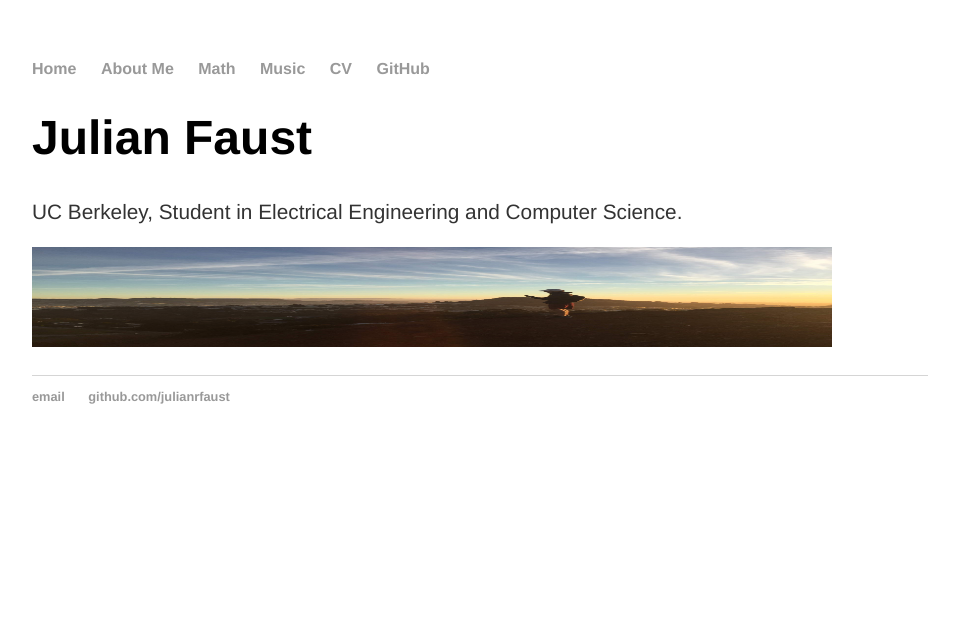
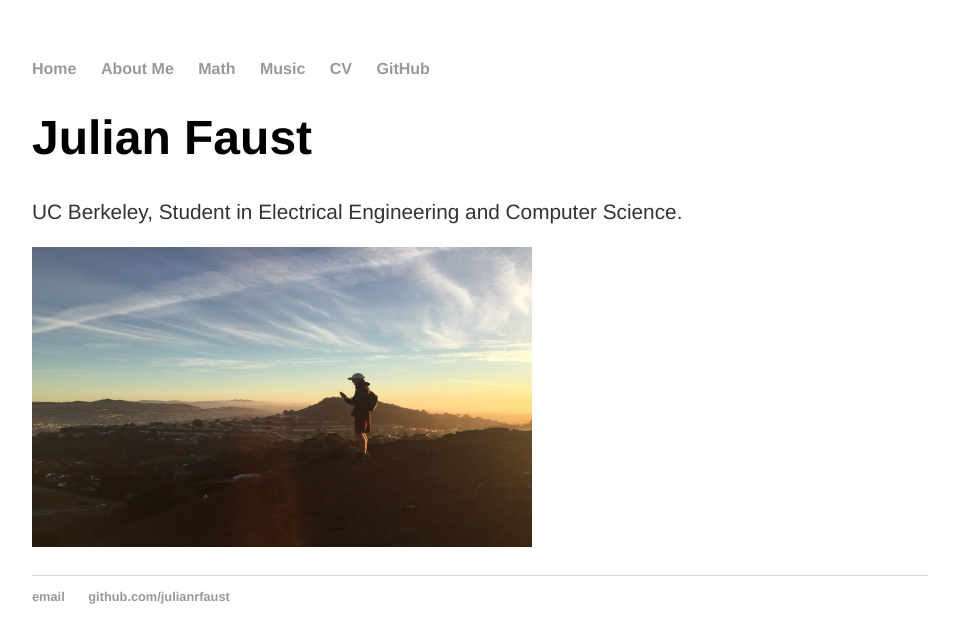
Before and after one commit to julianrfaust/julianrfaust.github.io, a Jekyll site: the page built from index.html, in a window 1280 px wide. Shown: the top 643 px of the page, without its empty margins (160-1119 px from the left). Built offline with Jekyll 4.4.1, drawn with Linux system fonts in a browser that asks for light colours.

Commit message:
Update index.html

```diff
--- a/index.html
+++ b/index.html
@@ -5,5 +5,5 @@ title: Julian Faust
 <div class="blurb">
 	<h1>Julian Faust</h1>
 	<p>UC Berkeley, Student in Electrical Engineering and Computer Science.<p>
-	<img src="images/IMG_0869.JPG" alt="photo" style="width:800px;height:100px;" class="inline"/>
+	<img src="images/IMG_0869.JPG" alt="photo" style="width:500px;height:300px;" class="inline"/>
 </div><!-- /.blurb -->
```
